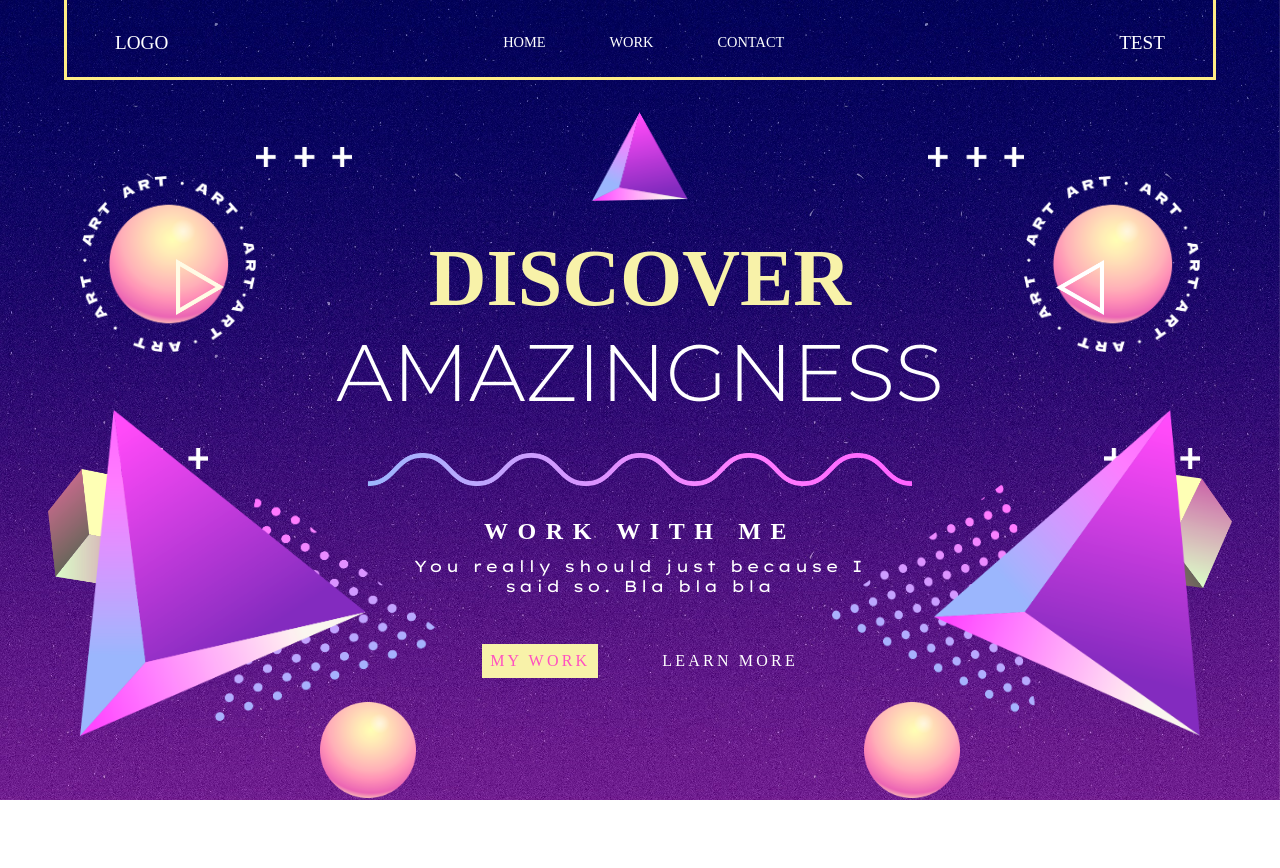
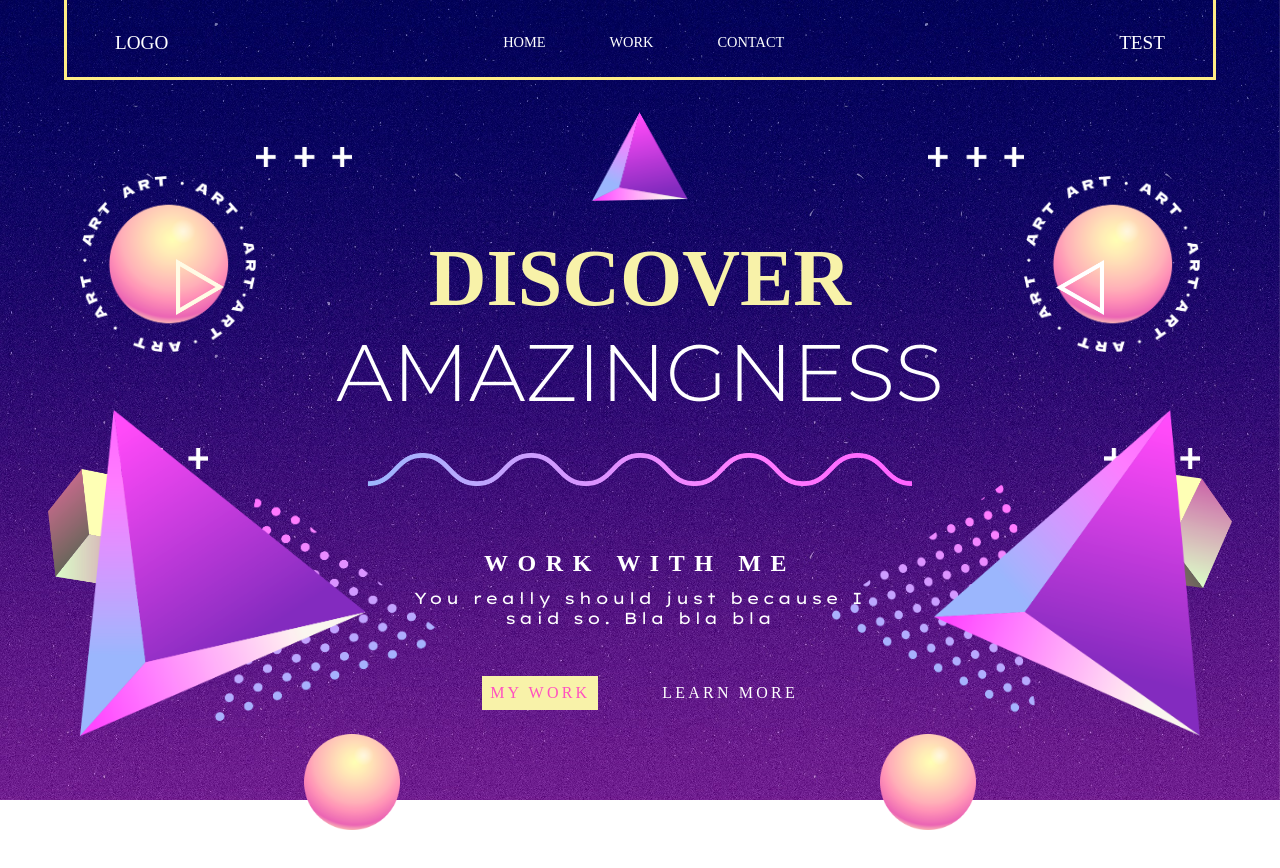
Before and after one commit to aleksasdev/website-2, a React (Create React App) app: page / in a window 1280 px wide. Shown: the top 868 px of the page. Before the commit the page ends 800 px from the top, so only its background shows below. Built offline with nearby package versions, Linux system fonts and the light colour scheme; the HTML template or start-up script is replaced by a standard one; a web font is replaced by a local one.

Commit message:
added last remaining text

```diff
--- a/src/components/Header/header.css
+++ b/src/components/Header/header.css
@@ -117,6 +117,7 @@
     align-items: flex-start !important;
     width: 100%;
     gap: 5rem;
+    padding-top: 2rem;
 }
 .text-subtitle {
     letter-spacing: 0.4em;
@@ -155,8 +156,12 @@
     display: flex;
     justify-content: space-between;
     margin-top: 1.5rem;
-    margin-left: -5rem;
-    margin-right: -5rem;
+    margin-left: -6rem;
+    margin-right: -6rem;
+}
+.last-remaining-text {
+    padding-top: 2rem;
+    letter-spacing: 0.2em;
 }
 @media (max-width: 1100px) {
     #trippy-triangle {
--- a/src/components/Header/header.js
+++ b/src/components/Header/header.js
@@ -78,6 +78,8 @@ const Header = () => {
             <img src={ball}/>
             <img src={ball}/>
           </div>
+
+          <p className='last-remaining-text'>BE AMAZED</p>
         </div>
 
       </div>
```
